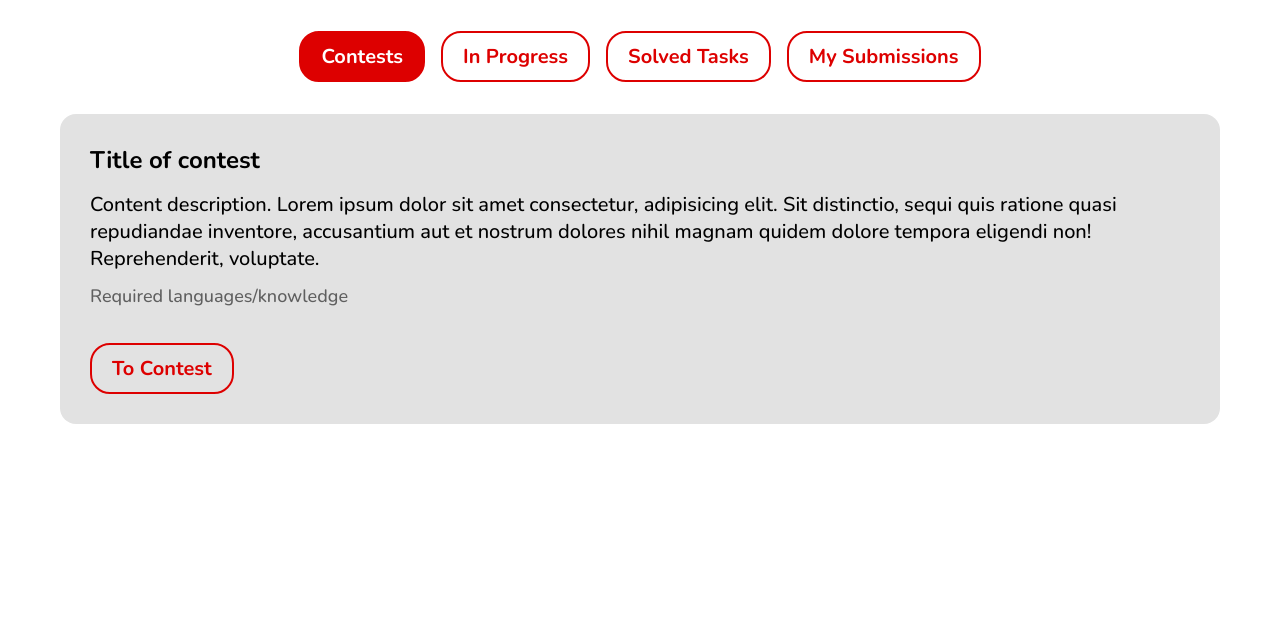
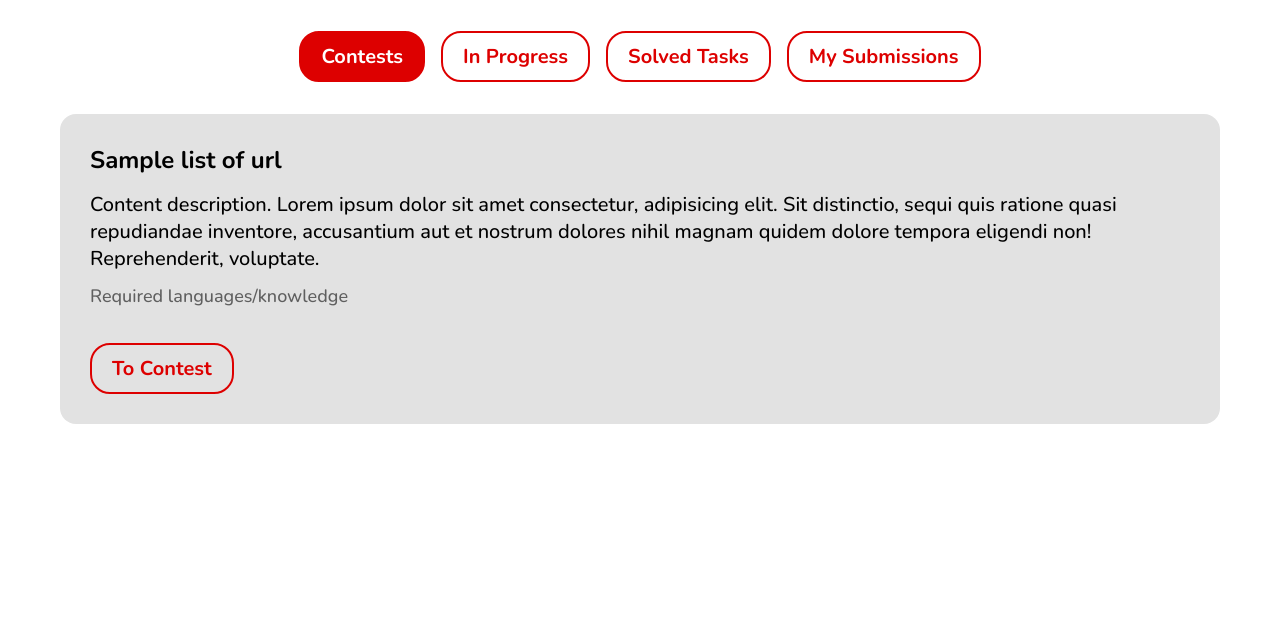
Before and after one commit to IU-Capstone-Project-2024/code-battle-advanced, a Flask app: template webapp-container/templates/available.html in a window 1280 px wide. Shown: the part 109-750 px from the top of the page. Run offline with Flask 3, Linux system fonts and the light colour scheme; the template is opened without the code that fills it: most values are stand-ins (such as "Sample title", 1, 10 or a date in 2020); some libraries are stand-ins or nearby versions.

Commit message:
Replace available.html

```diff
--- a/webapp-container/templates/available.html
+++ b/webapp-container/templates/available.html
@@ -43,9 +43,9 @@
                 <p role="presentation" class="red-btn"><a class="main__nav-link" href="/submissions/1">My submissions</a></p>
             </section>
             <section class="jumbotron">
-                {% for url in listOfUrls %}
+                {% for name, url in listOfUrls %}
                     <article class="contest">
-                        <h2 class="contest__header">Title of contest</h2>
+                        <h2 class="contest__header">{{name}}</h2>
                         <p class="contest__content">Content description. Lorem ipsum dolor sit amet consectetur, adipisicing elit. Sit distinctio, sequi quis ratione quasi repudiandae inventore, accusantium aut et nostrum dolores nihil magnam quidem dolore tempora eligendi non! Reprehenderit, voluptate.</p>
                         <p class="contest__requirements">Required languages/knowledge</p>
                         <p role="presentation" class="red-btn"><a href="/contest/{{url}}" class="main__nav-link">To contest</a></p>
```
